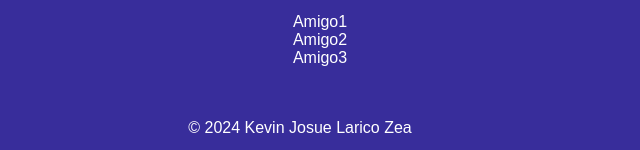
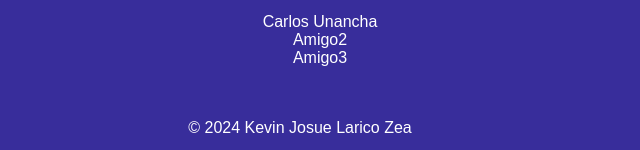
Before and after one commit to KevinJLZ/web, a plain HTML site: page index.html in a window 1280 px wide. Shown: the part 971-1121 px from the top of the page, 340-980 px from the left. Drawn offline with Linux system fonts and the light colour scheme.

Commit message:
Update index.html

```diff
--- a/index.html
+++ b/index.html
@@ -26,7 +26,7 @@
 
         <strong>Compañeros de Ciencia de la Computación: </strong>
         <ul>
-            <li><a href="" target="_blank">Amigo1</a></li>
+            <li><a href="https://madagio.github.io/Luis.Unancha.github.io/" target="_blank">Carlos Unancha</a></li>
             <li><a href="" target="_blank">Amigo2</a></li>
             <li><a href="" target="_blank">Amigo3</a></li>
             <br><br>
```
